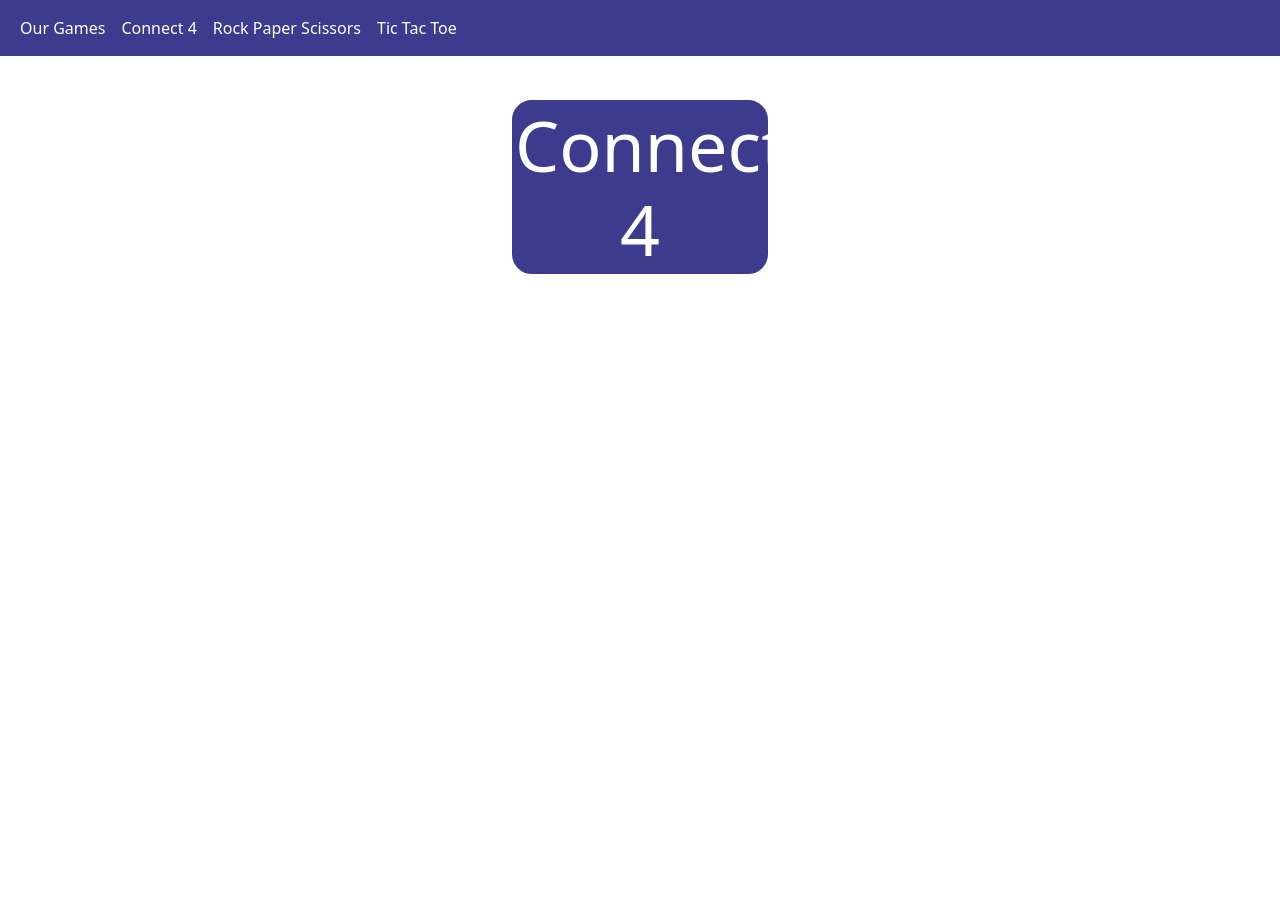
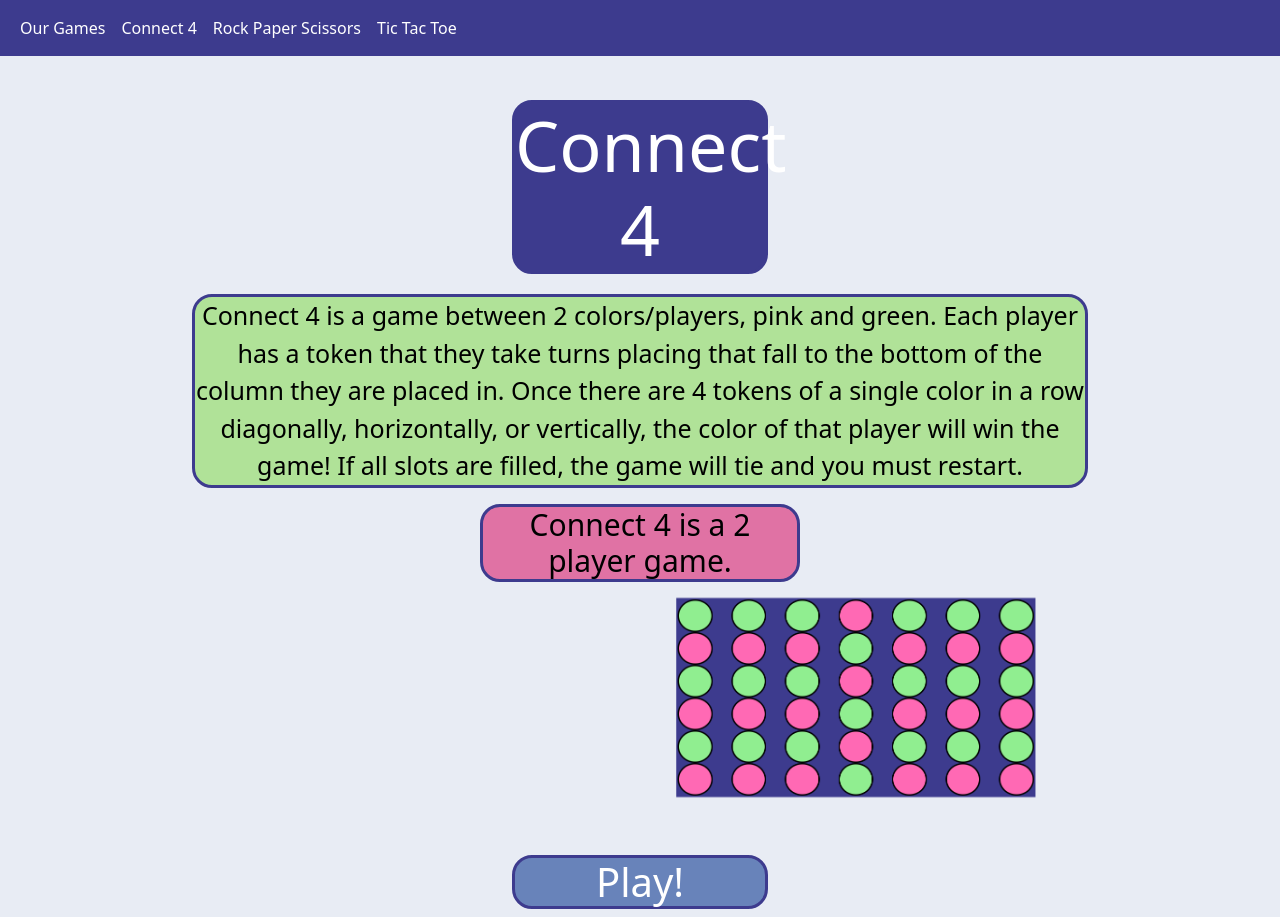
Before and after one commit to CompSciGroupProjects/Game-site-2024-group-6-6, a plain HTML site: page Connect4Rules/index.html in a window 1280 px wide. Before the commit the page ends 800 px from the top, so only its background shows below. Drawn offline with nearby package versions, Linux system fonts and the light colour scheme.

Commit message:
made rules page

```diff
--- a/Connect4/style.css
+++ b/Connect4/style.css
@@ -14,7 +14,7 @@ body {
 }
 
 #turnteller {
-    margin-top: 30px;
+    margin-top: 70px;
     color: #E072A4;
     background: black;
     width: 20%;
--- a/Connect4Rules/index.html
+++ b/Connect4Rules/index.html
@@ -42,5 +42,15 @@
 </nav>
 
 <h1 id = "c4" class = "text-center mx-auto">Connect 4</h1>
+<p class = "mx-auto text-center description">Connect 4 is a game between 2 colors/players, pink and green. Each player has a token that they take turns placing
+    that fall to the bottom of the column they are placed in. Once there are 4 tokens of a single color in a row diagonally, horizontally, or vertically, the color
+    of that player will win the game! If all slots are filled, the game will tie and you must restart.
+</p>
+<h4 class = "mx-auto text-center playercount">Connect 4 is a 2 player game.</h4>
+<img id = "connect4" src  = "images/c4.jpg.png" alt = "images/c4.jpg.png">
+<div onclick="connectgame()" class="mx-auto text-center">
+    <h3 class = "mx-auto text-center playbutton" >Play!</h3>
+</div>
+<script src = "../script.js"></script>
 </body>
 </html>
--- a/Connect4Rules/style.css
+++ b/Connect4Rules/style.css
@@ -7,3 +7,42 @@
     border-radius: 20px;
     border: 3px solid #3D3B8E;
 }
+
+.description {
+    color: black;
+    background: #B0E298;
+    width: 70%;
+    font-size: 25px;
+    border-radius: 20px;
+    border: 3px solid #3D3B8E;
+    margin-top: 20px;
+}
+
+.playercount {
+    color: black;
+    background: #E072A4;
+    width: 25%;
+    font-size: 30px;
+    border-radius: 20px;
+    border: 3px solid #3D3B8E;
+}
+
+.playbutton {
+    color: white;
+    background: #6883BA;
+    width: 20%;
+    font-size: 40px;
+    border-radius: 20px;
+    border: 3px solid #3D3B8E;
+    margin-top: 50px;
+}
+
+body {
+    background: #e8ecf4;
+}
+
+#connect4 {
+    margin-left: 665px;
+    width: 30%;
+    height: auto;
+}
--- a/script.js
+++ b/script.js
@@ -7,3 +7,7 @@ function rps () {
 function ttt () {
     window.location.href = "TicTacToeRules";
 }
+
+function connectgame () {
+    window.location.href = "Connect4";
+}
```
Also changed, not shown: Connect4/index.html (+32 -0 lines), Connect4Rules/images/c4.jpg.png (added).
